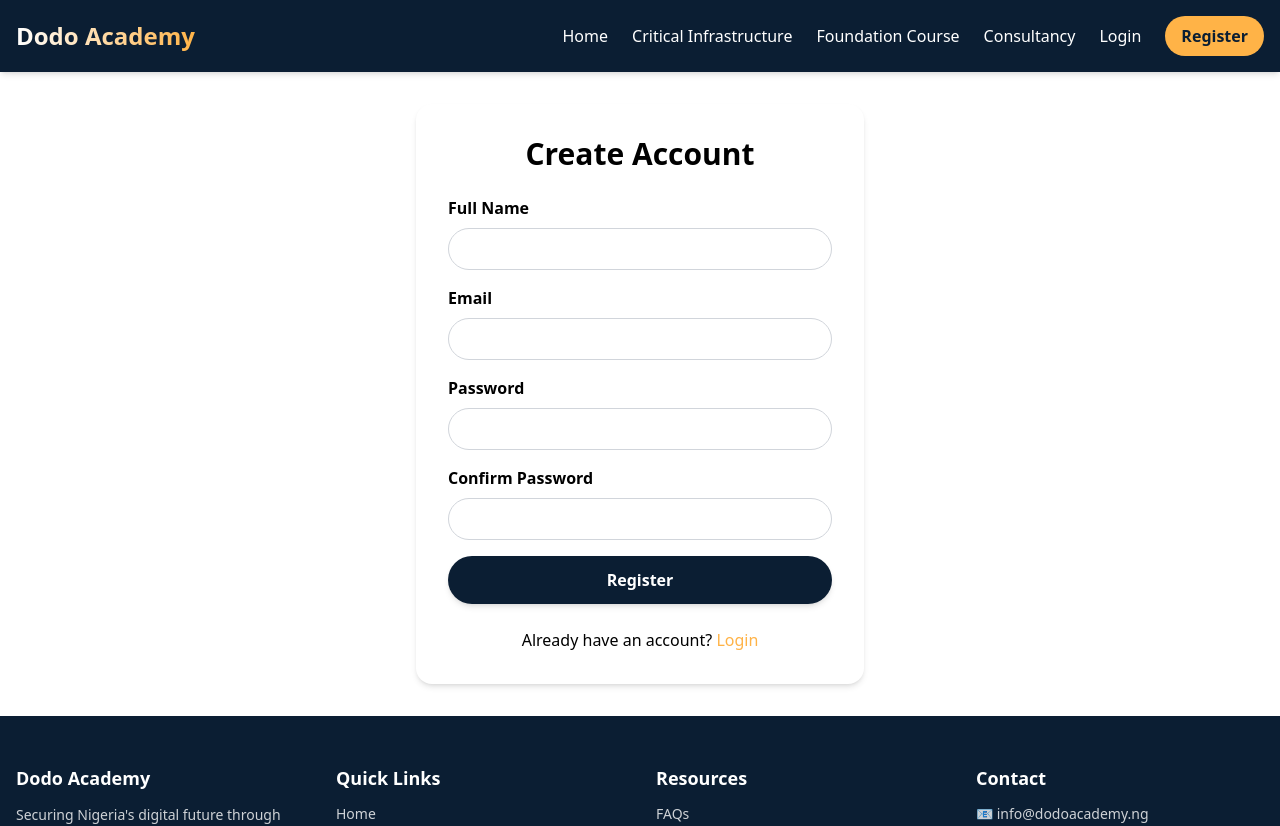
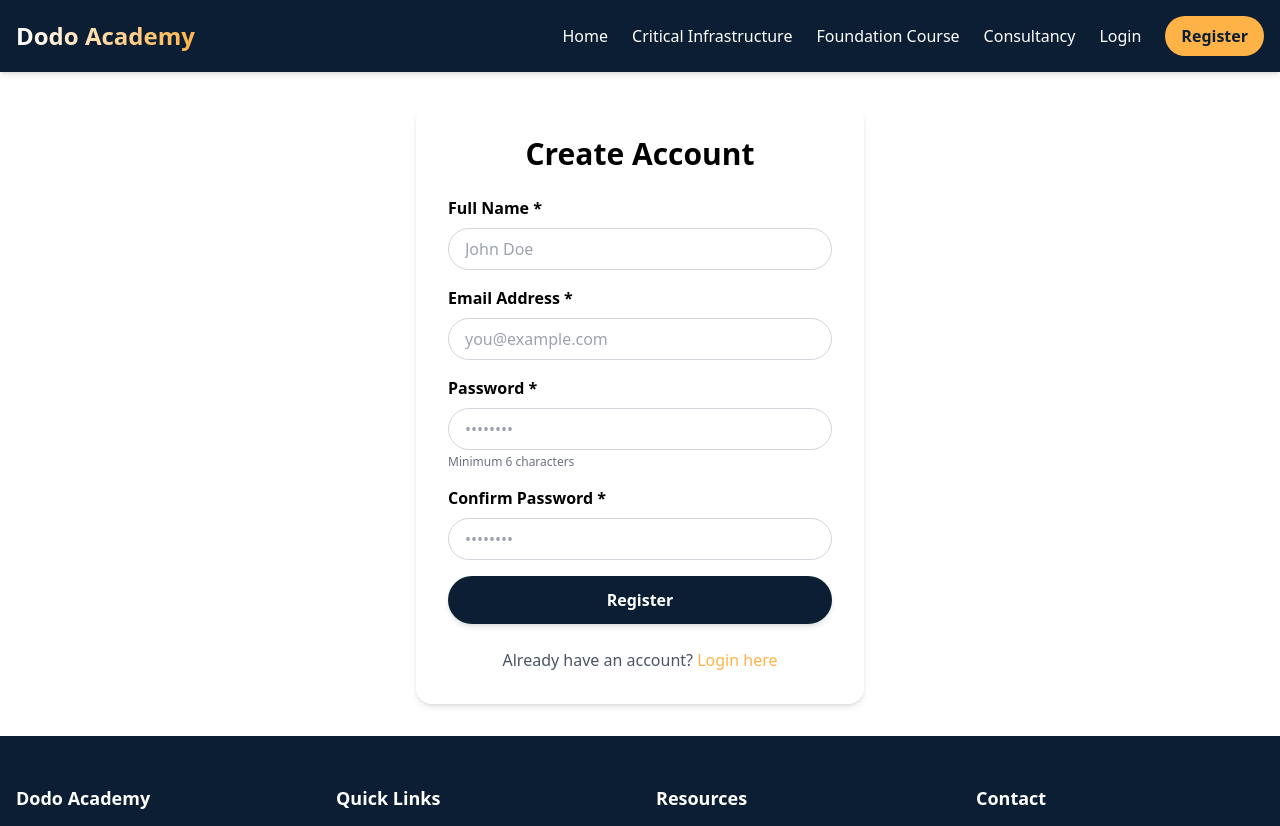
Before and after one commit to twentiesreality11/dodo-academy-clean, a Next.js app: page /register in a window 1280 px wide. Shown: the top 826 px of the page. Built offline with nearby package versions, Linux system fonts and the light colour scheme; no server answers.

Commit message:
Fix Netlify Functions registration and login

```diff
--- a/src/app/login/page.js
+++ b/src/app/login/page.js
@@ -15,6 +15,7 @@ function LoginForm() {
 
   const handleChange = (e) => {
     setFormData({ ...formData, [e.target.name]: e.target.value });
+    setError('');
   };
 
   const handleSubmit = async (e) => {
@@ -23,7 +24,7 @@ function LoginForm() {
     setLoading(true);
 
     try {
-      const res = await fetch('/api/auth/login', {
+      const res = await fetch('/.netlify/functions/login', {
         method: 'POST',
         headers: { 'Content-Type': 'application/json' },
         body: JSON.stringify({ ...formData, redirect }),
@@ -32,7 +33,7 @@ function LoginForm() {
       const data = await res.json();
 
       if (res.ok) {
-        router.push(data.redirect);
+        window.location.href = data.redirect;
       } else {
         setError(data.error || 'Login failed');
       }
--- a/src/app/register/page.js
+++ b/src/app/register/page.js
@@ -20,11 +20,22 @@ function RegisterForm() {
 
   const handleChange = (e) => {
     setFormData({ ...formData, [e.target.name]: e.target.value });
+    setError('');
   };
 
   const handleSubmit = async (e) => {
     e.preventDefault();
     setError('');
+
+    if (!formData.name.trim()) {
+      setError('Please enter your full name');
+      return;
+    }
+
+    if (!formData.email.includes('@')) {
+      setError('Please enter a valid email address');
+      return;
+    }
 
     if (formData.password !== formData.confirmPassword) {
       setError('Passwords do not match');
@@ -39,59 +50,120 @@ function RegisterForm() {
     setLoading(true);
 
     try {
-      const res = await fetch('/api/auth/register', {
+      // Call Netlify Function directly
+      const res = await fetch('/.netlify/functions/register', {
         method: 'POST',
-        headers: { 'Content-Type': 'application/json' },
+        headers: {
+          'Content-Type': 'application/json',
+        },
         body: JSON.stringify({
-          name: formData.name,
-          email: formData.email,
+          name: formData.name.trim(),
+          email: formData.email.trim().toLowerCase(),
           password: formData.password,
           redirect
         }),
       });
 
       const data = await res.json();
+      console.log('Response:', { status: res.status, data });
 
       if (res.ok) {
-        router.push(data.redirect);
+        // Redirect to dashboard
+        window.location.href = data.redirect;
       } else {
-        setError(data.error || 'Registration failed');
+        setError(data.error || 'Registration failed. Please try again.');
       }
     } catch (err) {
-      setError('Network error. Please try again.');
+      console.error('Fetch error:', err);
+      setError('Network error. Please check your connection and try again.');
+    } finally {
+      setLoading(false);
     }
-
-    setLoading(false);
   };
 
   return (
     <div className="max-w-md mx-auto">
       <div className="bg-white rounded-2xl p-8 shadow-md">
         <h1 className="text-3xl font-bold text-center mb-6">Create Account</h1>
-        {error && <div className="bg-red-100 text-red-700 p-3 rounded-lg mb-4">{error}</div>}
+
+        {error && (
+          <div className="bg-red-50 border border-red-200 rounded-lg p-4 mb-6 text-red-700">
+            ❌ {error}
+          </div>
+        )}
+
         <form onSubmit={handleSubmit} className="space-y-4">
           <div>
-            <label className="block font-semibold mb-2">Full Name</label>
-            <input type="text" name="name" value={formData.name} onChange={handleChange} required className="input-field" />
+            <label className="block font-semibold mb-2">Full Name *</label>
+            <input
+              type="text"
+              name="name"
+              value={formData.name}
+              onChange={handleChange}
+              required
+              className="input-field"
+              placeholder="John Doe"
+              disabled={loading}
+            />
           </div>
+
           <div>
-            <label className="block font-semibold mb-2">Email</label>
-            <input type="email" name="email" value={formData.email} onChange={handleChange} required className="input-field" />
+            <label className="block font-semibold mb-2">Email Address *</label>
+            <input
+              type="email"
+              name="email"
+              value={formData.email}
+              onChange={handleChange}
+              required
+              className="input-field"
+              placeholder="you@example.com"
+              disabled={loading}
+            />
           </div>
+
           <div>
-            <label className="block font-semibold mb-2">Password</label>
-            <input type="password" name="password" value={formData.password} onChange={handleChange} required className="input-field" />
+            <label className="block font-semibold mb-2">Password *</label>
+            <input
+              type="password"
+              name="password"
+              value={formData.password}
+              onChange={handleChange}
+              required
+              className="input-field"
+              placeholder="••••••••"
+              disabled={loading}
+            />
+            <p className="text-xs text-gray-500 mt-1">Minimum 6 characters</p>
           </div>
+
           <div>
-            <label className="block font-semibold mb-2">Confirm Password</label>
-            <input type="password" name="confirmPassword" value={formData.confirmPassword} onChange={handleChange} required className="input-field" />
+            <label className="block font-semibold mb-2">Confirm Password *</label>
+            <input
+              type="password"
+              name="confirmPassword"
+              value={formData.confirmPassword}
+              onChange={handleChange}
+              required
+              className="input-field"
+              placeholder="••••••••"
+              disabled={loading}
+            />
           </div>
-          <button type="submit" disabled={loading} className="btn-primary w-full">
+
+          <button
+            type="submit"
+            disabled={loading}
+            className="btn-primary w-full"
+          >
             {loading ? 'Creating account...' : 'Register'}
           </button>
         </form>
-        <p className="text-center mt-6">
-          Already have an account? <Link href={`/login?redirect=${encodeURIComponent(redirect)}`} className="text-[#FFB347] hover:underline">Login</Link>
+
+        <p className="text-center mt-6 text-gray-600">
+          Already have an account?{' '}
+          <Link href={`/login?redirect=${encodeURIComponent(redirect)}`} className="text-[#FFB347] hover:underline">
+            Login here
+          </Link>
         </p>
       </div>
     </div>
```
Also changed, not shown: 1 other file (tests, documents, lock files or other folders).
